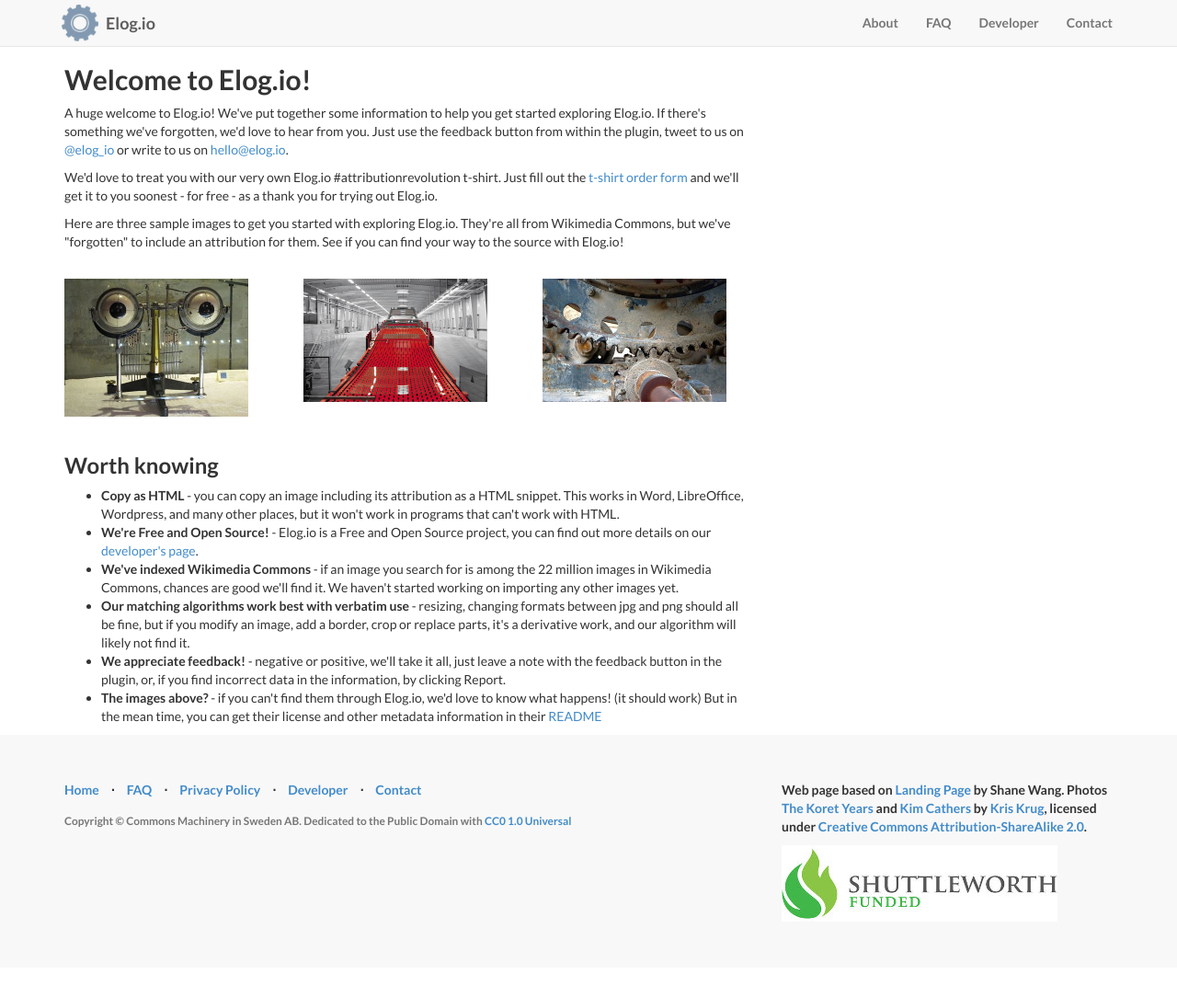
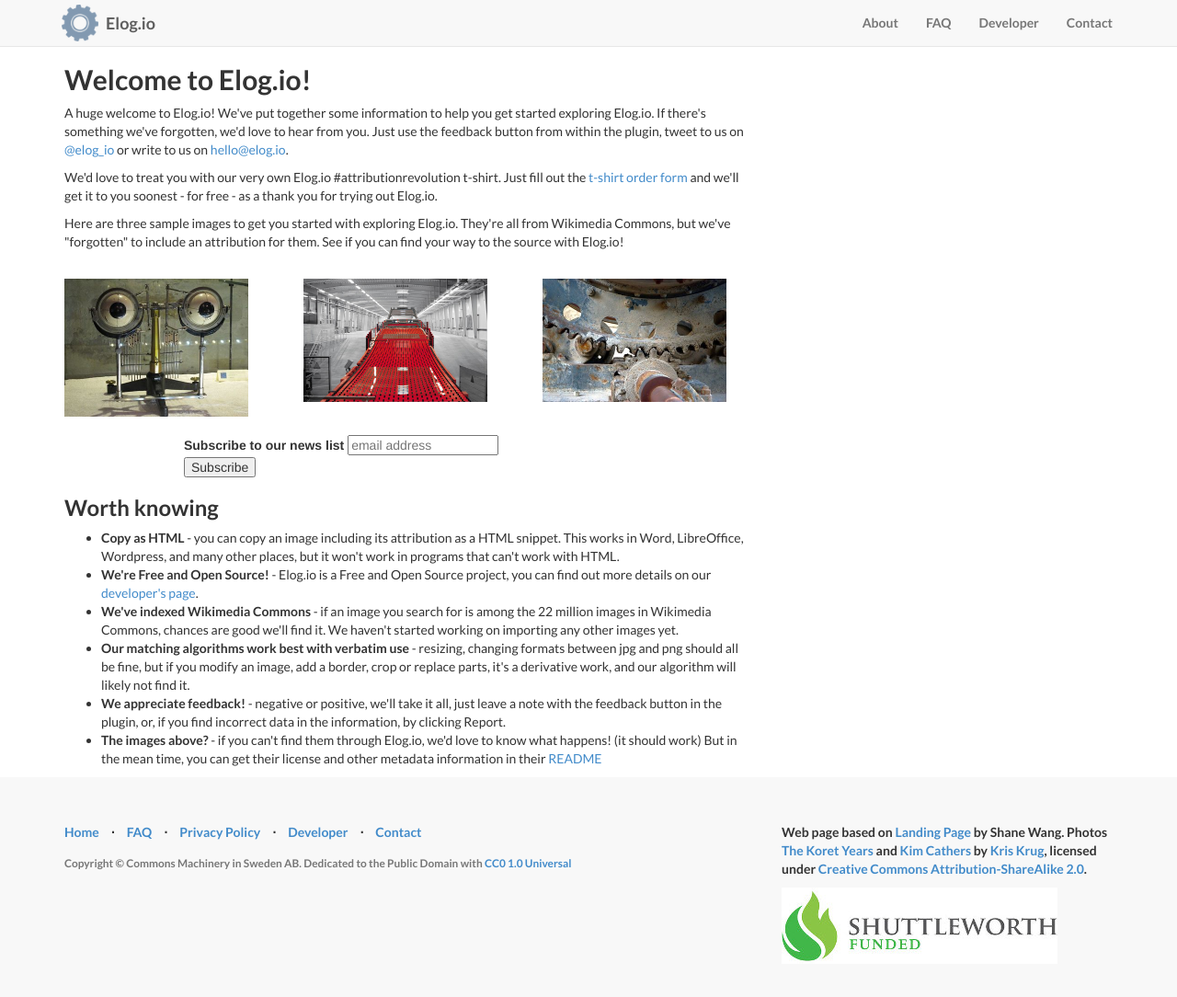
Before and after one commit to commonsmachinery/elogio, a Jekyll site: the page built from welcome.html, in a window 1280 px wide and 1098 px high. Shown: the top 1084 px of the window at 92% size. Built offline with Jekyll 4.4.1, drawn with Linux system fonts in a browser that asks for light colours; nearby versions of some CDN libraries; library files that are not in the unit come from our copies; comment, search, counter and statistics services are not loaded.

Commit message:
Added mailing list subscription buttons.

```diff
--- a/welcome.html
+++ b/welcome.html
@@ -39,6 +39,33 @@
   </div>
 </div>
 <br />
+<div class="row">
+  <div class="col-md-2"></div>
+  <div class="col-md-8">
+<!-- Begin MailChimp Signup Form -->
+<link href="//cdn-images.mailchimp.com/embedcode/slim-081711.css" rel="stylesheet" type="text/css">
+<style type="text/css">
+	#mc_embed_signup{background:#fff; clear:left; font:14px Helvetica,Arial,sans-serif; }
+	/* Add your own MailChimp form style overrides in your site stylesheet or in this style block.
+	   We recommend moving this block and the preceding CSS link to the HEAD of your HTML file. */
+</style>
+<div id="mc_embed_signup">
+<form action="//commonsmachinery.us7.list-manage.com/subscribe/post?u=422691b78b9e6f91a220eda96&amp;id=39b0f0f399" method="post" id="mc-embedded-subscribe-form" name="mc-embedded-subscribe-form" class="validate" target="_blank" novalidate>
+    <div id="mc_embed_signup_scroll">
+	<label for="mce-EMAIL">Subscribe to our news list</label>
+	<input type="email" value="" name="EMAIL" class="email" id="mce-EMAIL" placeholder="email address" required>
+    <!-- real people should not fill this in and expect good things - do not remove this or risk form bot signups-->
+    <div style="position: absolute; left: -5000px;"><input type="text" name="b_422691b78b9e6f91a220eda96_39b0f0f399" tabindex="-1" value=""></div>
+    <div class="clear"><input type="submit" value="Subscribe" name="subscribe" id="mc-embedded-subscribe" class="button"></div>
+    </div>
+</form>
+</div>
+
+<!--End mc_embed_signup-->
+</div>
+  <div class="col-md-2"></div>
+</div>
+
 <h3>Worth knowing</h3>
 <p>
 <ul>
```
